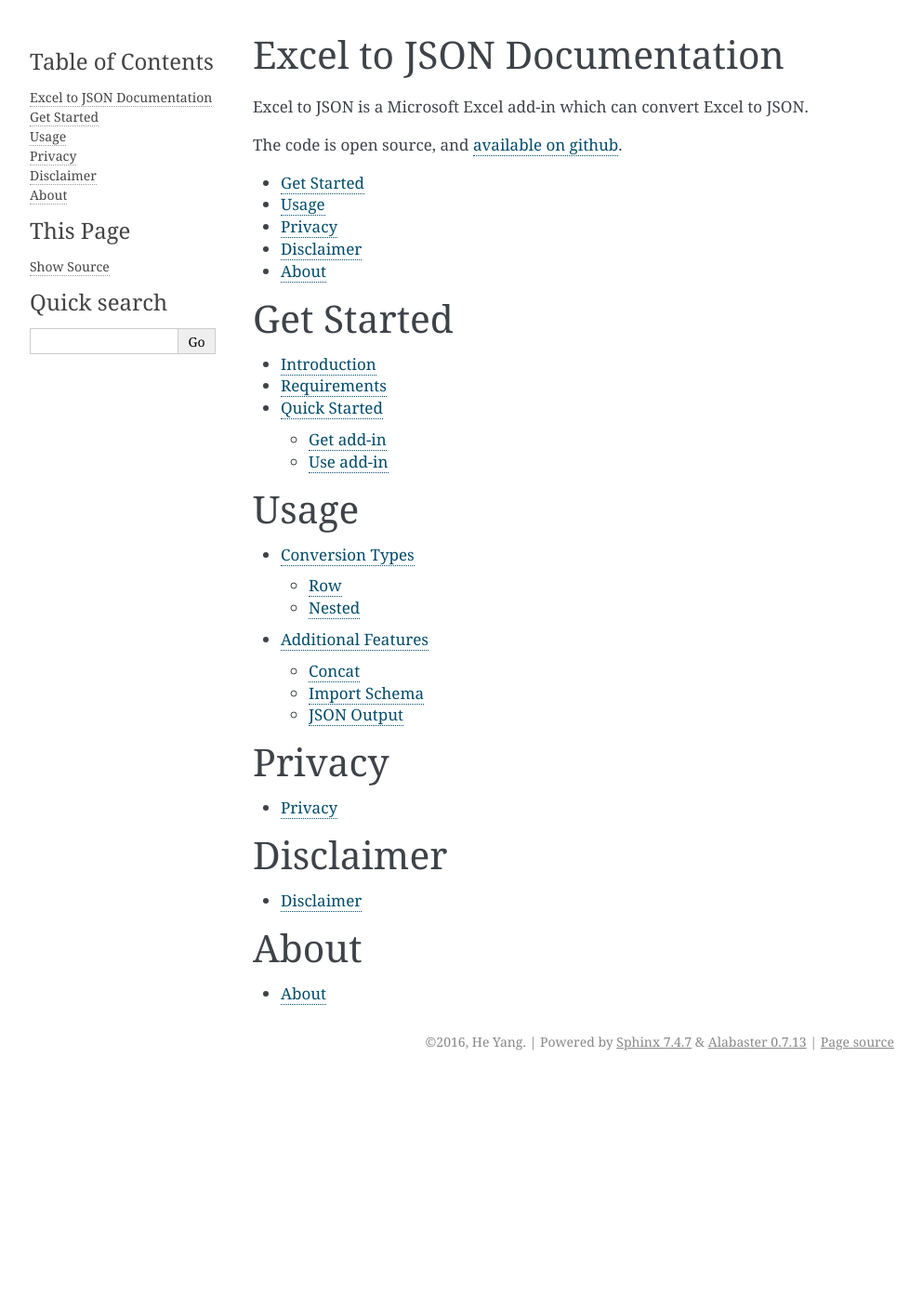
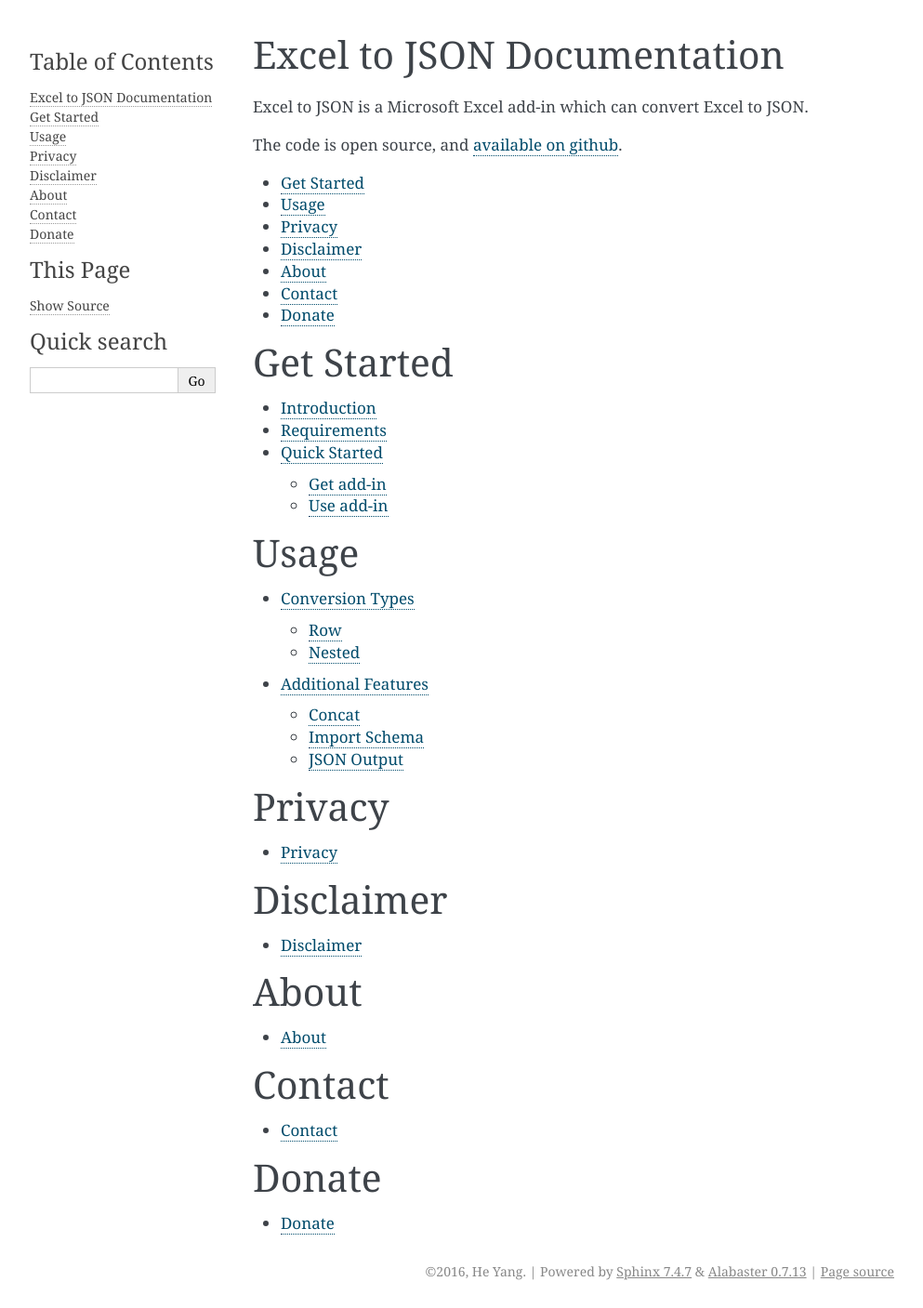
Before and after one commit to he-yang/Excel-to-JSON, a Sphinx documentation site: the page built from docs/index.md, in a window 1280 px wide. Shown: the whole page at 93% size, without its empty margins (148-1141 px from the left). Built offline with Sphinx 7.4.7, drawn with Linux system fonts in a browser that asks for light colours; before the commit the page ends 1160 px from its top, so only the background shows below that.

Commit message:
add contact and donate

```diff
--- a/docs/index.md
+++ b/docs/index.md
@@ -9,6 +9,8 @@
 * [Privacy](privacy.md)
 * [Disclaimer](disclaimer.md)
 * [About](about.md)
+* [Contact](contact.md)
+* [Donate](donate.md)
 
 # Get Started
 * [Introduction](getstarted.md#Introduction)
@@ -34,3 +36,9 @@
 
 # About
 * [About](about.md)
+
+# Contact
+* [Contact](contact.md)
+
+# Donate
+* [Donate](donate.md)
```
Also changed, not shown: docs/contact.md (added, +3 -0 lines), docs/donate.md (added, +3 -0 lines), docs/usage.md (+1 -1 lines).
